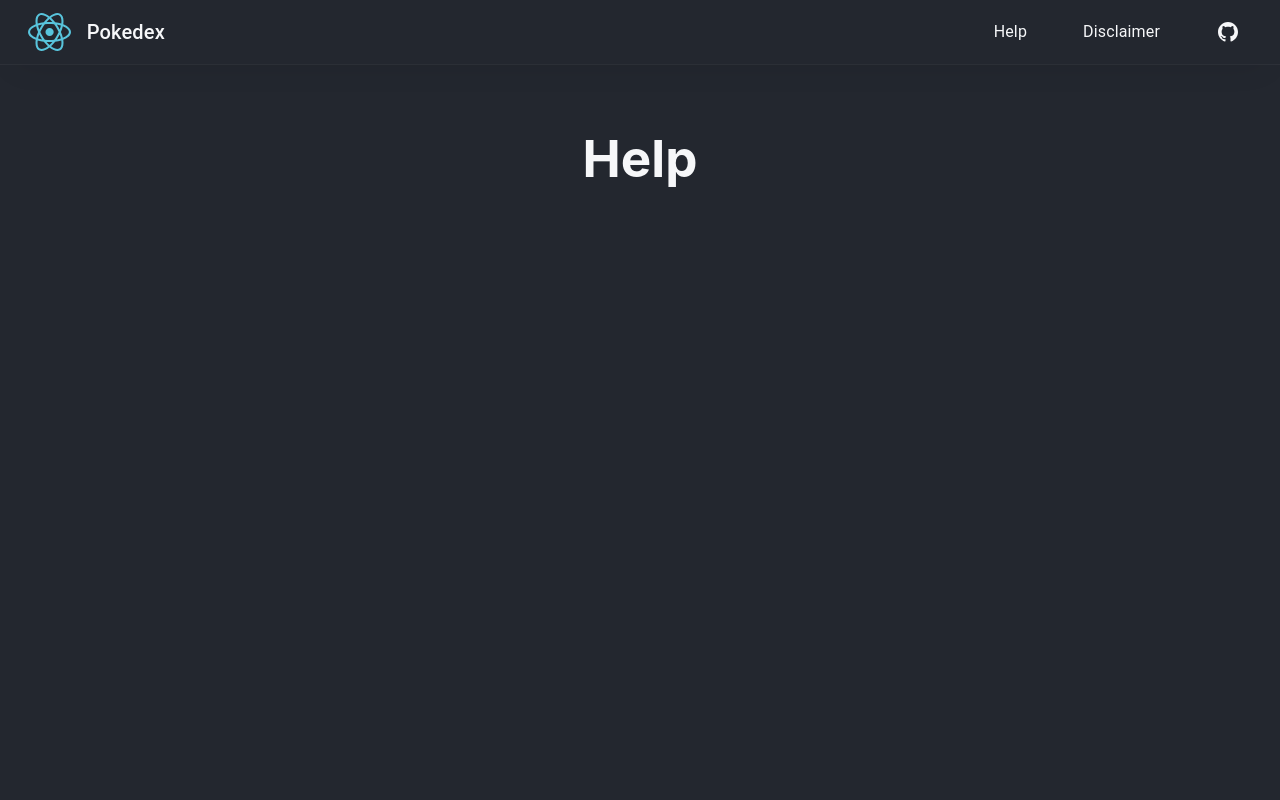
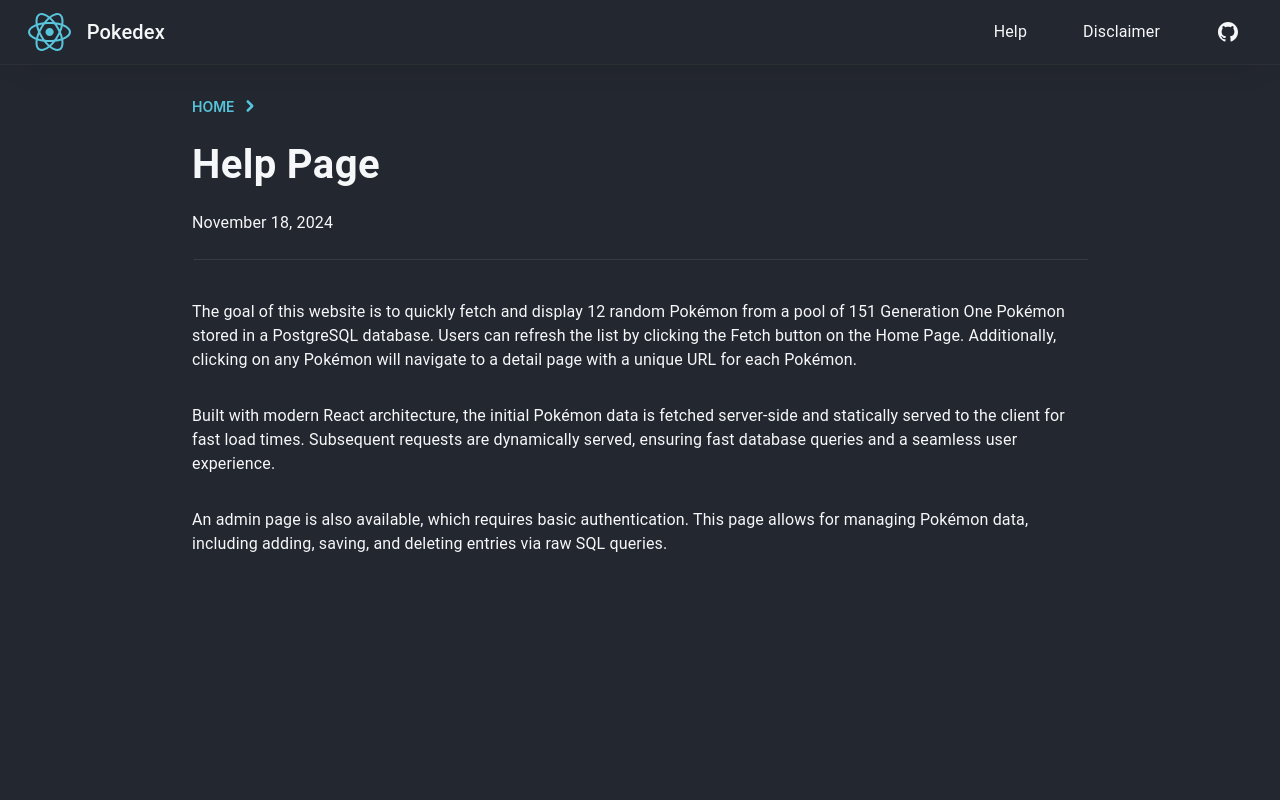
Before and after one commit to Colton-Bassett/reactpokedex, a React (Vite) app: page /help in a window 1280 px wide. Shown: the top 800 px of the page. Built offline with nearby package versions, Linux system fonts and the light colour scheme.

Commit message:
Filled out Help and Disclaimer pages

```diff
--- a/src/pages/disclaimer.tsx
+++ b/src/pages/disclaimer.tsx
@@ -1,7 +1,51 @@
+import { Box, Typography } from "@mui/material";
+import { Link } from "react-router-dom";
+import styles from "./home.module.css";
+
 export default function Disclaimer() {
   return (
     <>
-      <h1>Disclaimer</h1>
+      <Box className={styles.disclaimer}>
+        <Link to={`/`} className={styles.homeLink}>
+          <span className={styles.homeLinkInner}>HOME &#8201;</span>
+          {
+            <svg
+              width="20"
+              height="20"
+              viewBox="0 0 20 20"
+              fill="none"
+              xmlns="http://www.w3.org/2000/svg"
+            >
+              <path
+                d="M6.86612 13.6161C6.37796 14.1043 6.37796 14.8957 6.86612 15.3839C7.35427 15.872 8.14572 15.872 8.63388 15.3839L13.1339 10.8839C13.622 10.3957 13.622 9.60428 13.1339 9.11612L8.63388 4.61612C8.14572 4.12797 7.35427 4.12797 6.86612 4.61612C6.37796 5.10428 6.37796 5.89573 6.86612 6.38388L10.4822 10L6.86612 13.6161Z"
+                fill="currentColor"
+              ></path>
+            </svg>
+          }
+        </Link>
+        <Typography className={styles.title}>Disclaimer Page</Typography>
+        <Typography className={styles.subtitle}>November 18, 2024</Typography>
+        <hr className={styles.linebreak}></hr>
+        <Typography className={styles.paragraph}>
+          This website is designed for educational and exploratory purposes,
+          focusing on learning and experimenting with React, Firebase products,
+          React 19 hooks, and Material UI. It serves as a personal project to
+          demonstrate and explore these technologies in practice.
+        </Typography>
+        <Typography className={styles.paragraph}>
+          This website is an unofficial fan-made project and is not affiliated
+          with, endorsed by, or otherwise associated with The Pokémon Company,
+          Nintendo, or Game Freak. All trademarks and copyrights related to
+          Pokémon are the property of their respective owners. All rights
+          reserved.
+        </Typography>
+        <Typography className={styles.paragraph}>
+          This site is an independent web app and is not associated with,
+          endorsed by, or connected to React, Firebasee, or any of their
+          affiliates. All related trademarks and copyrights are owned by their
+          respective entities. All rights reserved.
+        </Typography>
+      </Box>
     </>
   );
 }
--- a/src/pages/help.tsx
+++ b/src/pages/help.tsx
@@ -1,7 +1,50 @@
+import { Box, Typography } from "@mui/material";
+import { Link } from "react-router-dom";
+import styles from "./home.module.css";
+
 export default function Help() {
   return (
     <>
-      <h1>Help</h1>
+      <Box className={styles.disclaimer}>
+        <Link to={`/`} className={styles.homeLink}>
+          <span className={styles.homeLinkInner}>HOME &#8201;</span>
+          {
+            <svg
+              width="20"
+              height="20"
+              viewBox="0 0 20 20"
+              fill="none"
+              xmlns="http://www.w3.org/2000/svg"
+            >
+              <path
+                d="M6.86612 13.6161C6.37796 14.1043 6.37796 14.8957 6.86612 15.3839C7.35427 15.872 8.14572 15.872 8.63388 15.3839L13.1339 10.8839C13.622 10.3957 13.622 9.60428 13.1339 9.11612L8.63388 4.61612C8.14572 4.12797 7.35427 4.12797 6.86612 4.61612C6.37796 5.10428 6.37796 5.89573 6.86612 6.38388L10.4822 10L6.86612 13.6161Z"
+                fill="currentColor"
+              ></path>
+            </svg>
+          }
+        </Link>
+        <Typography className={styles.title}>Help Page</Typography>
+        <Typography className={styles.subtitle}>November 18, 2024</Typography>
+        <hr className={styles.linebreak}></hr>
+        <Typography className={styles.paragraph}>
+          The goal of this website is to quickly fetch and display 12 random
+          Pokémon from a pool of 151 Generation One Pokémon stored in a
+          PostgreSQL database. Users can refresh the list by clicking the Fetch
+          button on the Home Page. Additionally, clicking on any Pokémon will
+          navigate to a detail page with a unique URL for each Pokémon.
+        </Typography>
+        <Typography className={styles.paragraph}>
+          Built with modern React architecture, the initial Pokémon data is
+          fetched server-side and statically served to the client for fast load
+          times. Subsequent requests are dynamically served, ensuring fast
+          database queries and a seamless user experience.
+        </Typography>
+        <Typography className={styles.paragraph}>
+          An admin page is also available, which requires basic authentication.
+          This page allows for managing Pokémon data, including adding, saving,
+          and deleting entries via raw SQL queries.
+        </Typography>
+      </Box>
     </>
   );
 }
--- a/src/pages/home.module.css
+++ b/src/pages/home.module.css
@@ -14,9 +14,65 @@
   justify-content: center;
   width: 100%;
   max-width: 56rem;
+  padding-top: 3rem;
 }
 
 .homeGrid {
   justify-content: center;
   align-items: center;
 }
+
+/* DISCLAIMER */
+
+.disclaimer {
+  display: flex;
+  flex-direction: column;
+
+  width: 100%;
+  max-width: 56rem;
+}
+
+.homeLink {
+  display: flex;
+  width: fit-content;
+
+  font-size: 14px;
+  font-weight: 600;
+  border-bottom: 1px solid transparent;
+  color: var(--secondary-color);
+}
+
+.homeLinkInner {
+  border-bottom: 1px solid transparent;
+}
+
+.homeLinkInner:hover {
+  color: var(--secondary-color) !important;
+  border-bottom: 1px solid var(--secondary-color);
+}
+
+.homeLink:hover {
+  color: var(--secondary-color) !important;
+}
+
+.title {
+  font-size: 2.5rem !important;
+  font-weight: 600 !important;
+  margin: 1rem 0 !important;
+}
+
+.subtitle {
+  font-size: 1rem !important;
+}
+
+.linebreak {
+  border-top-width: 0px;
+  border-bottom-width: 1px;
+  border-color: rgb(52 58 70 / 1);
+  width: 100%;
+  margin: 1.5rem 0;
+}
+
+.paragraph {
+  margin: 1rem 0 !important;
+}
```
Also changed, not shown: 1 other file (tests, documents, lock files or other folders).
